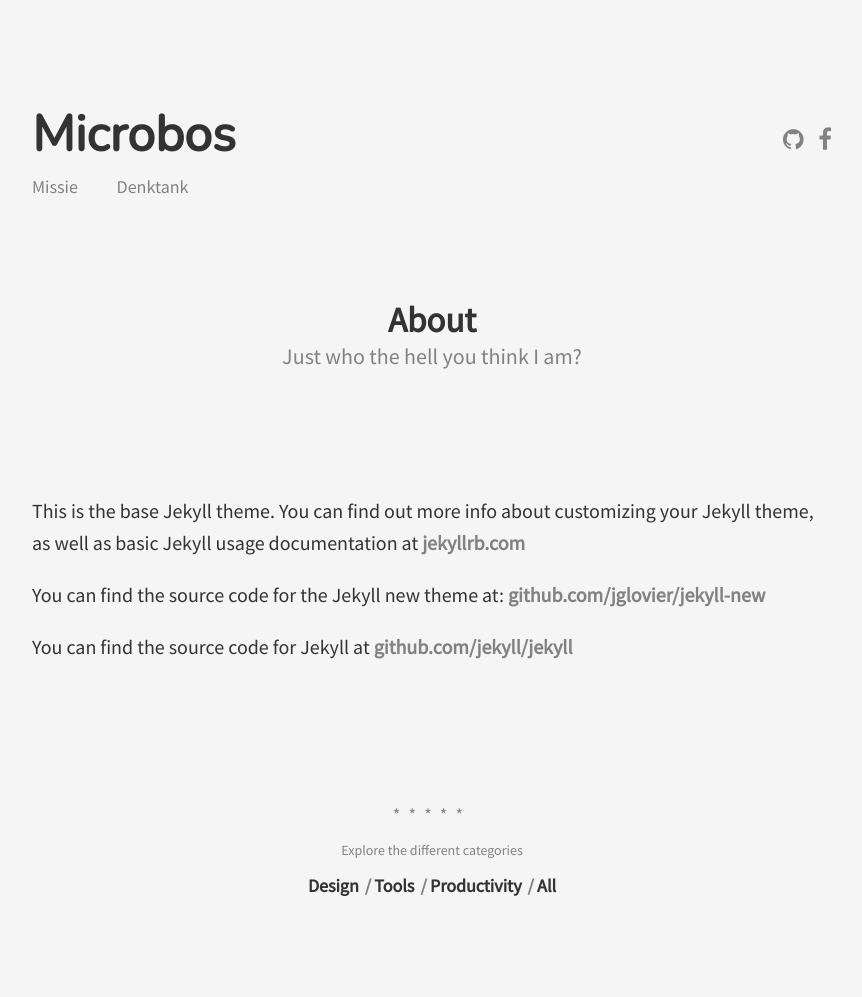
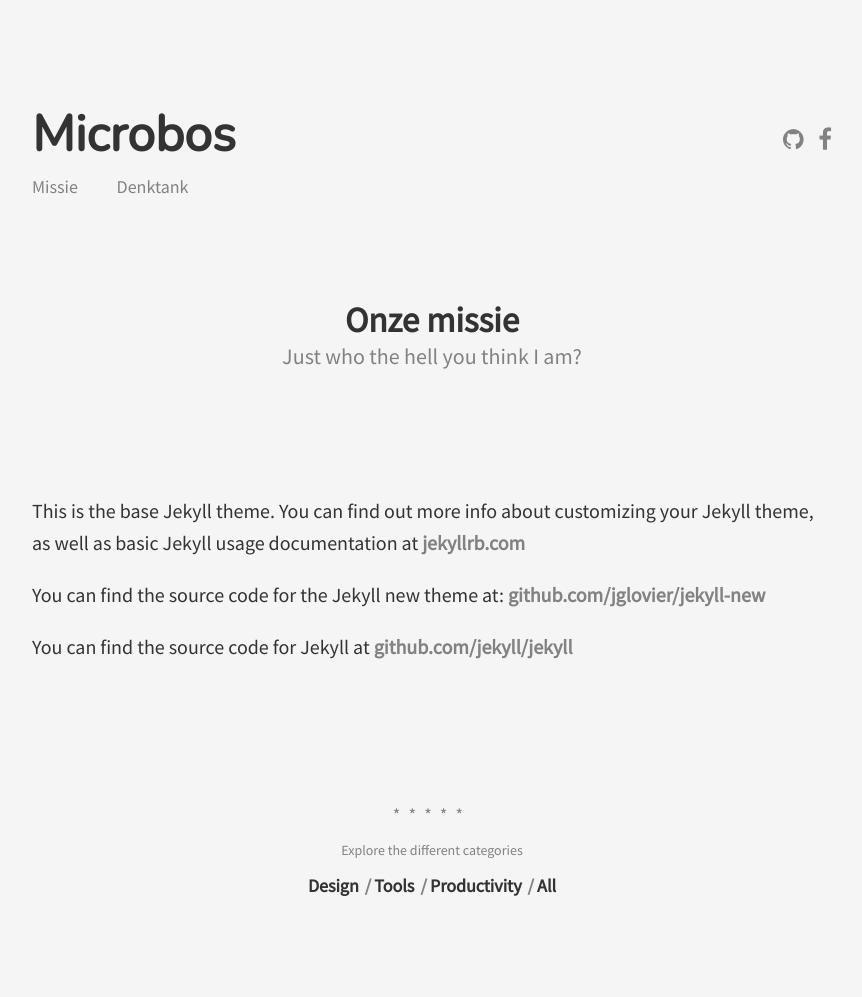
Before and after one commit to SimonBoury/microbos, a Jekyll site: the page built from missie.md, in a window 1280 px wide. Shown: the whole page, without its empty margins (208-1070 px from the left). Built offline with Jekyll 4.4.1, drawn with Linux system fonts in a browser that asks for light colours.

Commit message:
Update missie.md

```diff
--- a/missie.md
+++ b/missie.md
@@ -1,8 +1,8 @@
 ---
 layout: page
-title: About
+title: Onze missie
 subtitle: Just who the hell you think I am?
-permalink: /about/
+permalink: /missie/
 ---
 
 This is the base Jekyll theme. You can find out more info about customizing your Jekyll theme, as well as basic Jekyll usage documentation at [jekyllrb.com](http://jekyllrb.com/)
```
